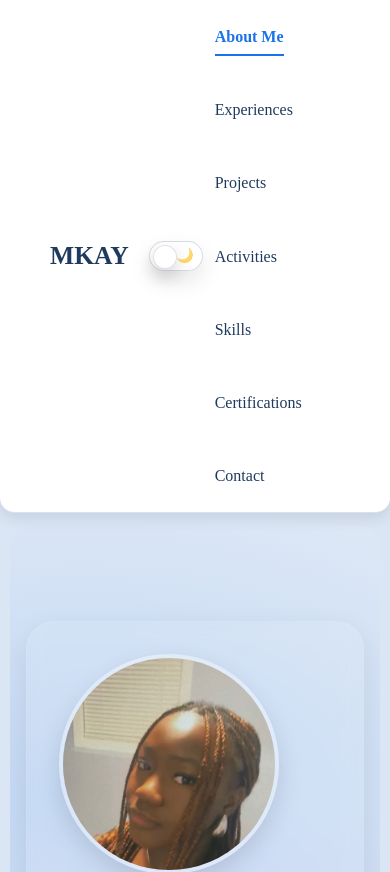
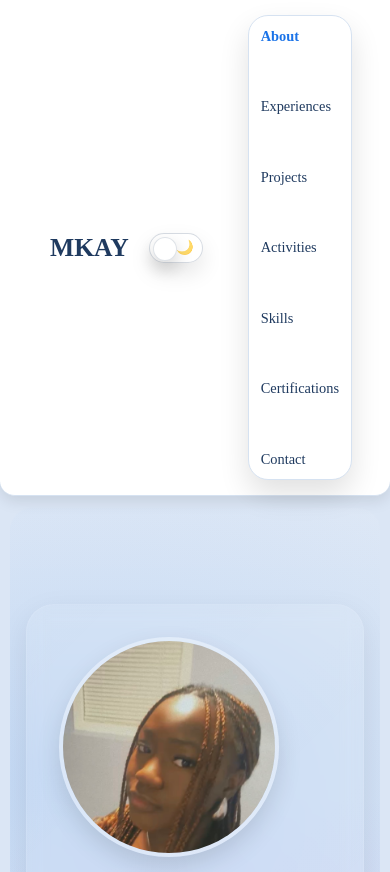
Before and after one commit to mkaysalami/mkaysalami.github.io, a React (Vite) app: page / in a window 390 px wide. Shown: the top 872 px of the page. Built offline with nearby package versions, Linux system fonts and the light colour scheme.

Commit message:
Set up GitHub Pages deployment

```diff
--- a/src/components/Navbar.jsx
+++ b/src/components/Navbar.jsx
@@ -4,13 +4,10 @@ import "../styles/navbar.css";
 function Navbar() {
   const [darkMode, setDarkMode] = useState(false);
   const [activeSection, setActiveSection] = useState("about");
+  const [menuOpen, setMenuOpen] = useState(false);
 
   useEffect(() => {
-    if (darkMode) {
-      document.body.classList.add("dark");
-    } else {
-      document.body.classList.remove("dark");
-    }
+    document.body.classList.toggle("dark", darkMode);
   }, [darkMode]);
 
   useEffect(() => {
@@ -18,31 +15,23 @@ function Navbar() {
 
     const observer = new IntersectionObserver(
       (entries) => {
-        let currentSection = "";
-
+        let current = "";
         entries.forEach((entry) => {
-          if (entry.isIntersecting) {
-            currentSection = entry.target.id;
-          }
+          if (entry.isIntersecting) current = entry.target.id;
         });
-
-        if (currentSection) {
-          setActiveSection(currentSection);
-        }
+        if (current) setActiveSection(current);
       },
       {
-        root: null,
         rootMargin: "-20% 0px -50% 0px",
         threshold: 0.2,
       }
     );
 
-    sections.forEach((section) => observer.observe(section));
+    sections.forEach((s) => observer.observe(s));
+    return () => sections.forEach((s) => observer.unobserve(s));
+  }, []);
 
-    return () => {
-      sections.forEach((section) => observer.unobserve(section));
-    };
-  }, []);
+  const toggleMenu = () => setMenuOpen(!menuOpen);
 
   return (
     <nav className="navbar">
@@ -56,83 +45,42 @@ function Navbar() {
             className="theme-switch"
             checked={darkMode}
             onChange={() => setDarkMode(!darkMode)}
-            aria-label="Toggle dark mode"
           />
           <label htmlFor="theme-switch" className="theme-switch-label">
-            <span className="theme-switch-icon sun" aria-hidden="true">
-              ☀
-            </span>
-            <span className="theme-switch-icon moon" aria-hidden="true">
-              🌙
-            </span>
-            <span className="theme-switch-knob" aria-hidden="true"></span>
+            <span className="theme-switch-icon sun">☀</span>
+            <span className="theme-switch-icon moon">🌙</span>
+            <span className="theme-switch-knob"></span>
           </label>
         </div>
       </div>
 
-      <ul className="nav-links">
-        <li>
-          <a
-            href="#about"
-            className={`nav-link ${activeSection === "about" ? "active" : ""}`}
-          >
-            About Me
-          </a>
-        </li>
+      {/* Hamburger */}
+      <div className="hamburger" onClick={toggleMenu}>
+        ☰
+      </div>
 
-        <li>
-          <a
-            href="#experiences"
-            className={`nav-link ${activeSection === "experiences" ? "active" : ""}`}
-          >
-            Experiences
-          </a>
-        </li>
-
-        <li>
-          <a
-            href="#projects"
-            className={`nav-link ${activeSection === "projects" ? "active" : ""}`}
-          >
-            Projects
-          </a>
-        </li>
-
-        <li>
-          <a
-            href="#activities"
-            className={`nav-link ${activeSection === "activities" ? "active" : ""}`}
-          >
-            Activities
-          </a>
-        </li>
-
-        <li>
-          <a
-            href="#skills"
-            className={`nav-link ${activeSection === "skills" ? "active" : ""}`}
-          >
-            Skills
-          </a>
-        </li>
-
-        <li>
-          <a
-            href="#certifications"
-            className={`nav-link ${activeSection === "certifications" ? "active" : ""}`}
-          >
-            Certifications
-          </a>
-        </li>
-
-        <li>
-          <a
-            href="#contact"
-            className={`nav-link ${activeSection === "contact" ? "active" : ""}`}
-          >
-            Contact
-          </a>
-        </li>
+      <ul className={`nav-links ${menuOpen ? "open" : ""}`}>
+        {[
+          "about",
+          "experiences",
+          "projects",
+          "activities",
+          "skills",
+          "certifications",
+          "contact",
+        ].map((section) => (
+          <li key={section}>
+            <a
+              href={`#${section}`}
+              className={`nav-link ${
+                activeSection === section ? "active" : ""
+              }`}
+              onClick={() => setMenuOpen(false)}
+            >
+              {section.charAt(0).toUpperCase() + section.slice(1)}
+            </a>
+          </li>
+        ))}
       </ul>
     </nav>
   );
--- a/src/styles/navbar.css
+++ b/src/styles/navbar.css
@@ -19,12 +19,14 @@
   align-items: center;
   gap: 20px;
   flex-shrink: 0;
+  min-width: 0;
 }
 
 .logo {
   font-weight: 700;
   font-size: 1.6rem;
   color: var(--h1-color);
+  white-space: nowrap;
 }
 
 .nav-links {
@@ -36,6 +38,7 @@
   padding: 0;
   position: relative;
   z-index: 2;
+  -webkit-overflow-scrolling: touch;
 }
 
 .nav-links li {
@@ -57,6 +60,7 @@
   transition: all 0.3s ease;
   cursor: pointer;
   pointer-events: auto;
+  white-space: nowrap;
 }
 
 .nav-link:hover {
@@ -188,3 +192,16 @@
   outline: none;
   box-shadow: 0 0 0 3px rgba(59, 130, 246, 0.35), 0 12px 28px rgba(0, 0, 0, 0.18);
 }
+
+.hamburger {
+  display: none;
+  align-items: center;
+  justify-content: center;
+  font-size: 1.8rem;
+  color: var(--h1-color);
+  cursor: pointer;
+  background: transparent;
+  border: none;
+  padding: 4px 8px;
+  z-index: 1100;
+}
--- a/src/styles/responsive.css
+++ b/src/styles/responsive.css
@@ -7,7 +7,6 @@
   #projects .projects-grid {
     grid-template-columns: repeat(3, minmax(240px, 280px));
   }
-
 
   .hobbies-cloud {
     min-height: auto;
@@ -28,11 +27,6 @@
     padding: 15px 24px;
   }
 
-  .nav-links {
-    gap: 14px;
-    flex-wrap: wrap;
-  }
-
   #projects .projects-grid {
     grid-template-columns: repeat(2, minmax(240px, 280px));
   }
@@ -46,6 +40,68 @@
   body {
     font-size: 16px;
     line-height: 1.7;
+  }
+
+  .navbar {
+    padding: 12px 16px;
+    gap: 12px;
+    border-radius: 0 0 18px 18px;
+    position: sticky;
+  }
+
+  .navbar-left {
+    gap: 12px;
+    min-width: 0;
+  }
+
+  .logo {
+    font-size: 1.2rem;
+    white-space: nowrap;
+  }
+
+  .theme-switch-label {
+    --w: 48px;
+    --h: 28px;
+  }
+
+  .hamburger {
+    display: flex;
+  }
+
+  .nav-links {
+    display: none;
+    position: absolute;
+    top: calc(100% + 10px);
+    left: 16px;
+    right: 16px;
+    flex-direction: column;
+    align-items: flex-start;
+    gap: 12px;
+    padding: 18px;
+    background: var(--nav-bg);
+    border: 1px solid var(--border-color);
+    border-radius: 20px;
+    box-shadow: 0 14px 30px rgba(0, 0, 0, 0.12);
+    backdrop-filter: blur(12px);
+    z-index: 1050;
+  }
+
+  .nav-links.open {
+    display: flex;
+  }
+
+  .nav-links li {
+    width: 100%;
+  }
+
+  .nav-link {
+    font-size: 0.98rem;
+    padding: 10px 12px;
+    width: 100%;
+  }
+
+  .nav-link::after {
+    display: none;
   }
 
   section {
@@ -66,7 +122,6 @@
     padding-bottom: 40px;
   }
 
-  /* hobbies */
   .hobbies-cloud {
     grid-template-columns: repeat(2, 1fr);
     padding: 24px 18px;
@@ -81,7 +136,6 @@
     font-size: 0.9rem;
   }
 
-  /* activity cards */
   .activity-card-top {
     flex-direction: column;
     align-items: flex-start;
@@ -117,6 +171,36 @@
 }
 
 @media (max-width: 480px) {
+  .navbar {
+    padding: 10px 12px;
+  }
+
+  .logo {
+    font-size: 1.05rem;
+  }
+
+  .theme-switch-label {
+    --w: 44px;
+    --h: 26px;
+  }
+
+  .hamburger {
+    font-size: 1.6rem;
+    padding: 2px 6px;
+  }
+
+  .nav-links {
+    left: 12px;
+    right: 12px;
+    padding: 16px;
+    gap: 10px;
+  }
+
+  .nav-link {
+    font-size: 0.9rem;
+    padding: 9px 10px;
+  }
+
   section {
     padding: 32px 16px;
     margin: 12px 10px;
```
